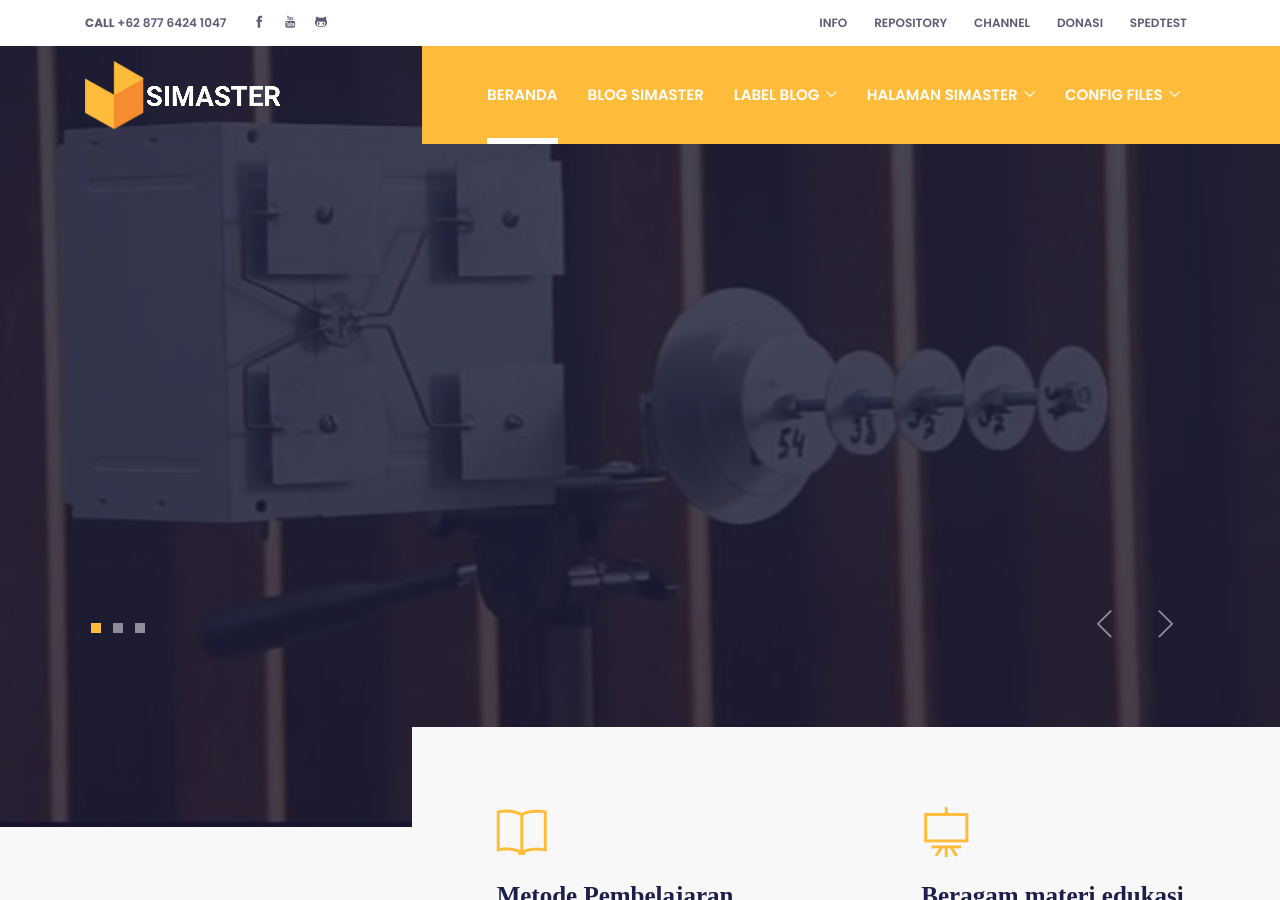
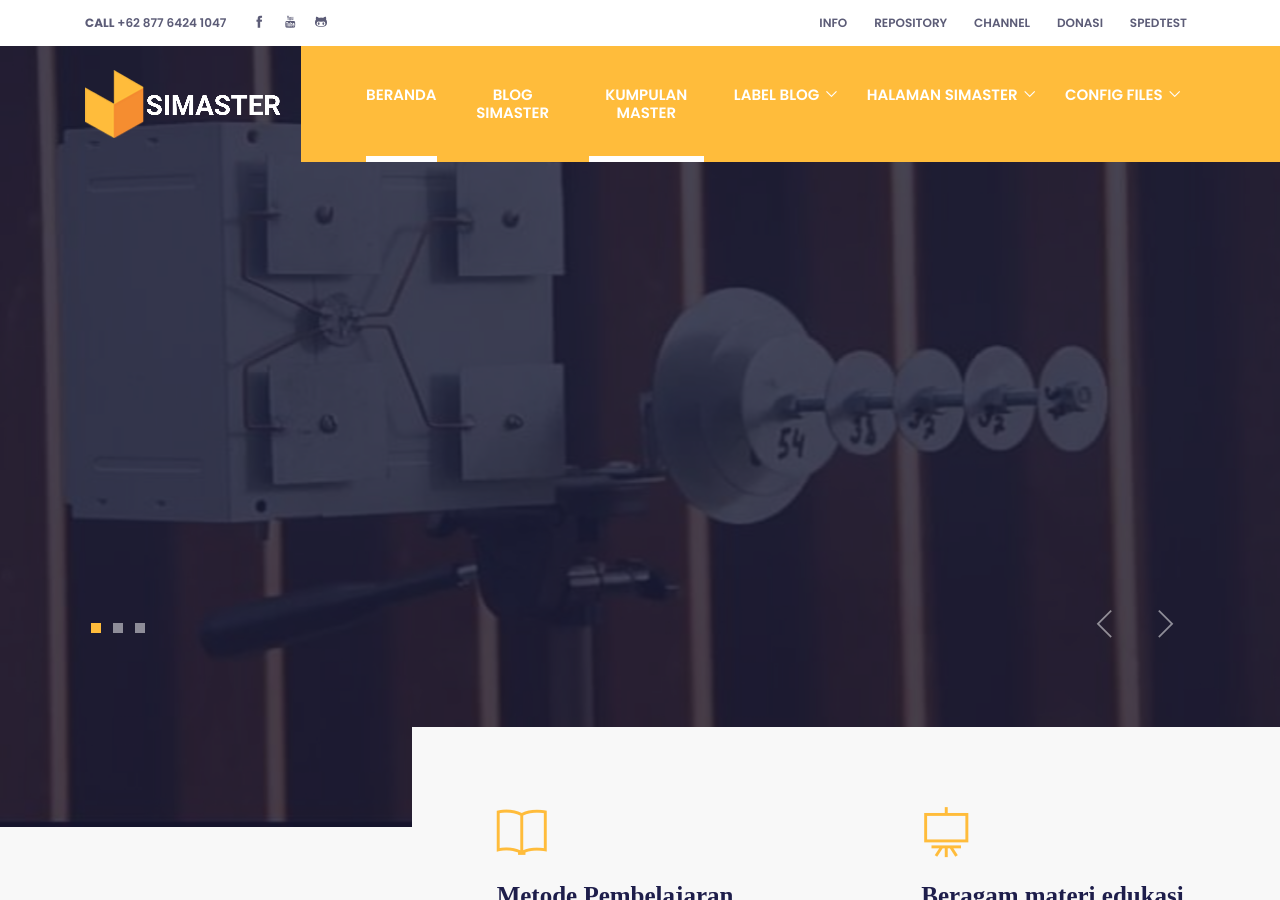
Before and after one commit to mwnsofficial/simastertutorials.github.io, a Jekyll site: the page built from index.html, in a window 1280 px wide and 900 px high. Built offline with Jekyll 4.4.1, drawn with Linux system fonts in a browser that asks for light colours; some web fonts are replaced; the list of posts is cut into pages by our own code.

Commit message:
Update header.html

```diff
--- a/_includes/header.html
+++ b/_includes/header.html
@@ -41,6 +41,9 @@
             </li>
             <li class="nav-item @@blog">
               <a class="nav-link" href="/blog.html">Blog Simaster</a>
+            </li>
+            <li class="nav-item active">
+              <a class="nav-link" href="/master.html">Kumpulan Master</a>
             </li>
             <li class="nav-item dropdown view">
               <a class="nav-link dropdown-toggle" href="#" id="navbarDropdown" role="button" data-toggle="dropdown" aria-haspopup="true" aria-expanded="false">
```
